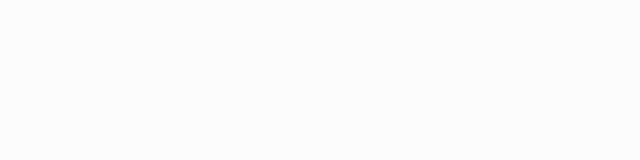
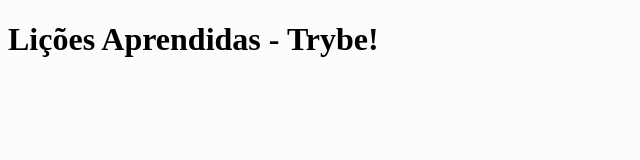
Before and after one commit to yurisalgado21/project-lessons-learned, a website: page index.html in a window 1280 px wide. Shown: the whole page, without its empty margins (0-640 px from the left). Drawn offline with Linux system fonts and the light colour scheme.

Commit message:
Adicionei uma barra superior com título e a fixando no topo

```diff
--- a/index.html
+++ b/index.html
@@ -8,6 +8,8 @@
     <link rel="stylesheet" href="style.css">
 </head>
 <body>
-
+    <header id="cabecalho">
+        <h1 id="titulo">Lições Aprendidas - Trybe!</h1>
+    </header>
 </body>
 </html>
--- a/style.css
+++ b/style.css
@@ -1,3 +1,8 @@
 body {
   background-color: rgb(253, 251, 251);
 }
+
+#cabecalho {
+  top: 0;
+  position: fixed;
+}
```
